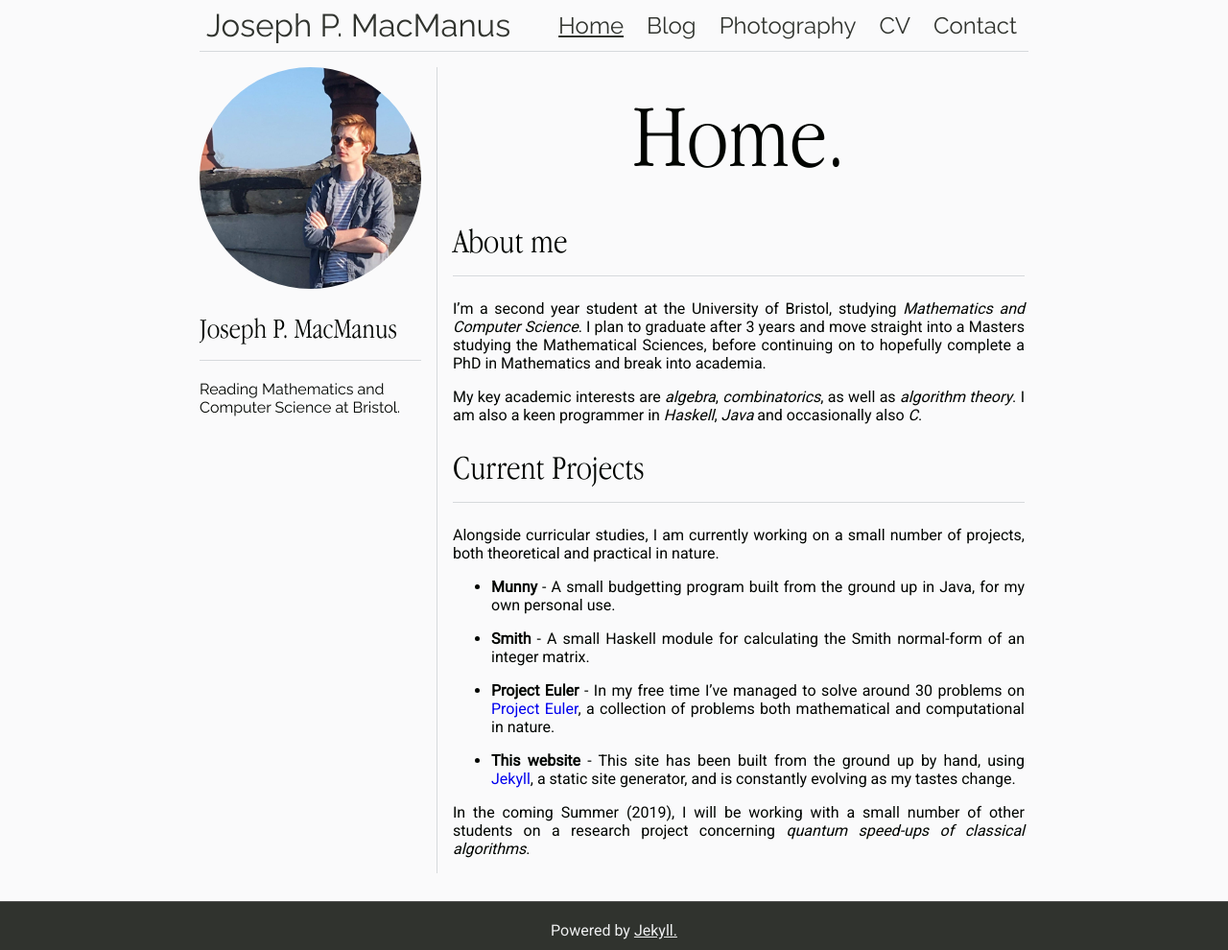
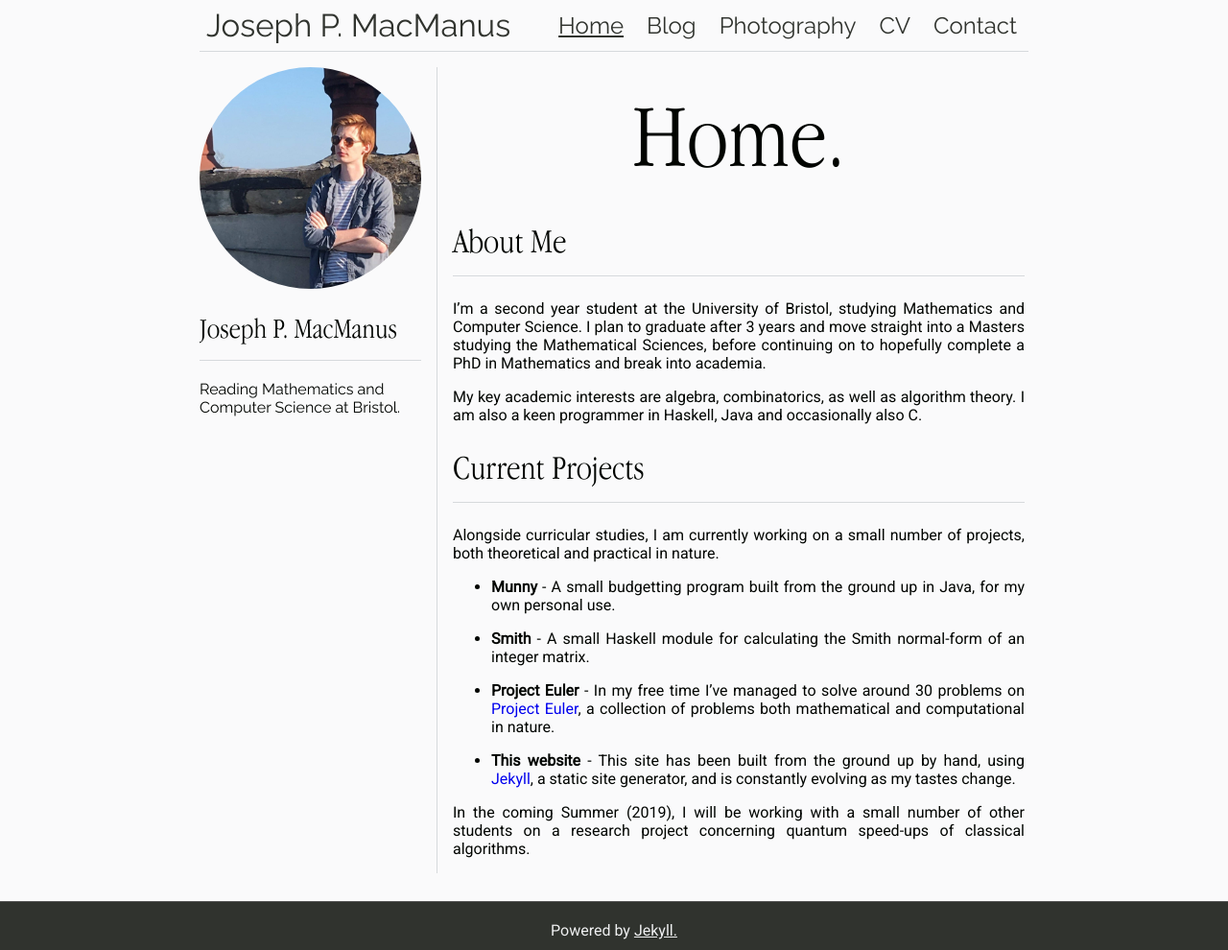
Before and after one commit to tiepdotme/jpmacmanus.me, a Jekyll site: the page built from index.md, in a window 1280 px wide. Shown: the whole page at 96% size. Built offline with Jekyll 4.4.1, drawn with Linux system fonts in a browser that asks for light colours.

```diff
--- a/index.md
+++ b/index.md
@@ -3,11 +3,11 @@ layout: default-plus
 title: Home
 ---
 
-# About me
+# About Me
 
-I'm a second year student at the University of Bristol, studying *Mathematics and Computer Science*. I plan to graduate after 3 years and move straight into a Masters studying the Mathematical Sciences, before continuing on to hopefully complete a PhD in Mathematics and break into academia.
+I'm a second year student at the University of Bristol, studying Mathematics and Computer Science. I plan to graduate after 3 years and move straight into a Masters studying the Mathematical Sciences, before continuing on to hopefully complete a PhD in Mathematics and break into academia.
 
-My key academic interests are *algebra*, *combinatorics*, as well as *algorithm theory*. I am also a keen programmer in *Haskell*, *Java* and occasionally also *C*.
+My key academic interests are algebra, combinatorics, as well as algorithm theory. I am also a keen programmer in Haskell, Java and occasionally also C.
 
 # Current Projects
 
@@ -21,4 +21,4 @@ Alongside curricular studies, I am currently working on a small number of projec
 
 - **This website** - This site has been built from the ground up by hand, using <a href="https://jekyllrb.com/">Jekyll</a>, a static site generator, and is constantly evolving as my tastes change.
 
-In the coming Summer (2019), I will be working with a small number of other students on a research project concerning *quantum speed-ups of classical algorithms*.
+In the coming Summer (2019), I will be working with a small number of other students on a research project concerning quantum speed-ups of classical algorithms.
```
